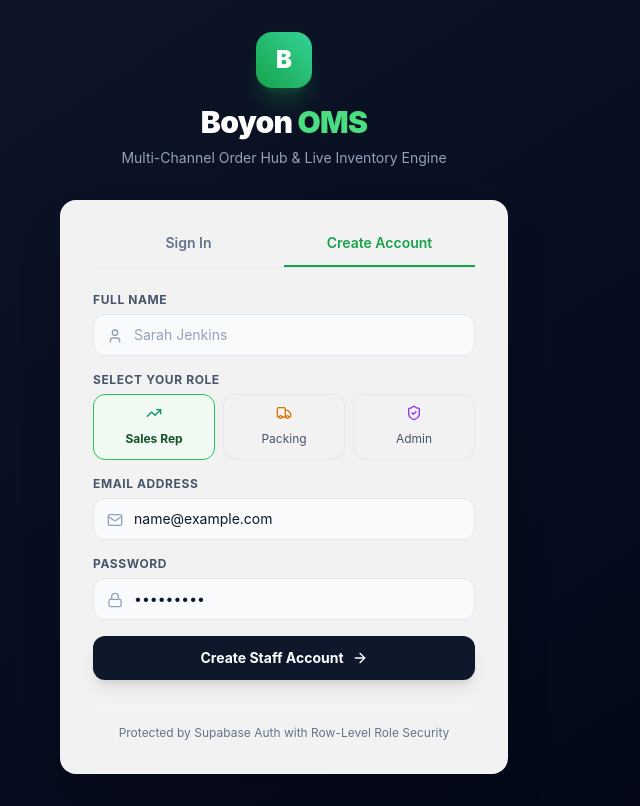
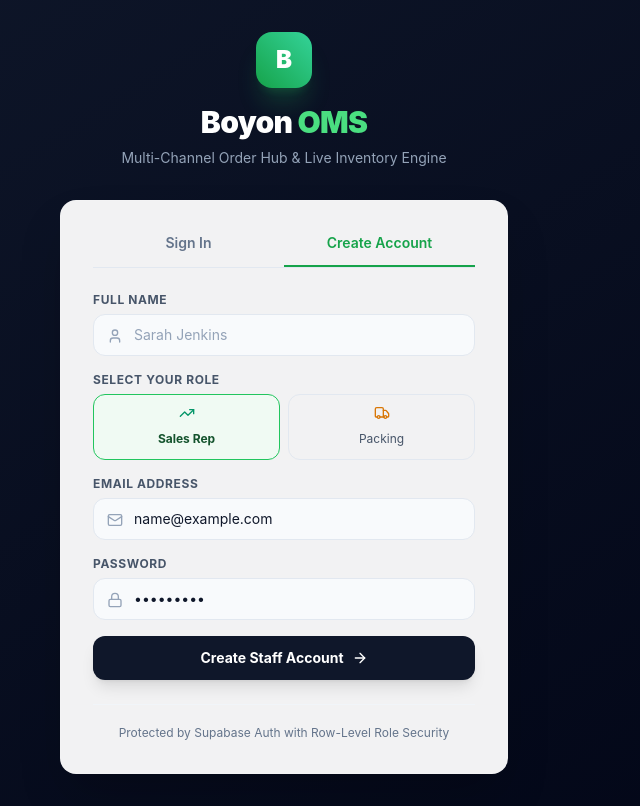
Before and after one commit to Niuarno/AIO-vault-manager, a Next.js app: page /login in a window 1280 px wide. Both pictures are taken after typing "name@example.com", "Sample123" into the empty fields and a click on the button "Create Account". Shown: the whole page, without its empty margins (356-996 px from the left). Built offline with nearby package versions, Linux system fonts and the light colour scheme; no server answers.

Commit message:
added admin security layer

```diff
--- a/src/app/(auth)/login/page.tsx
+++ b/src/app/(auth)/login/page.tsx
@@ -3,7 +3,7 @@
 import React, { useState } from 'react';
 import { useRouter } from 'next/navigation';
 import { createClient } from '@/lib/supabase/client';
-import { ShieldCheck, TrendingUp, Truck, ArrowRight, Lock, Mail, User } from 'lucide-react';
+import { TrendingUp, Truck, ArrowRight, Lock, Mail, User } from 'lucide-react';
 
 export default function LoginPage() {
   const router = useRouter();
@@ -13,7 +13,7 @@ export default function LoginPage() {
   const [email, setEmail] = useState('');
   const [password, setPassword] = useState('');
   const [fullName, setFullName] = useState('');
-  const [role, setRole] = useState<'admin' | 'sales' | 'packing'>('sales');
+  const [role, setRole] = useState<'sales' | 'packing'>('sales');
   const [loading, setLoading] = useState(false);
   const [errorMsg, setErrorMsg] = useState<string | null>(null);
   const [successMsg, setSuccessMsg] = useState<string | null>(null);
@@ -157,7 +157,7 @@ export default function LoginPage() {
                   <label className="block text-xs font-bold uppercase tracking-wider text-slate-600 mb-1.5">
                     Select Your Role
                   </label>
-                  <div className="grid grid-cols-3 gap-2">
+                  <div className="grid grid-cols-2 gap-2">
                     <button
                       type="button"
                       onClick={() => setRole('sales')}
@@ -181,18 +181,6 @@ export default function LoginPage() {
                     >
                       <Truck className="w-4 h-4 mx-auto mb-1 text-amber-600" />
                       <span className="text-xs">Packing</span>
-                    </button>
-                    <button
-                      type="button"
-                      onClick={() => setRole('admin')}
-                      className={`p-2.5 rounded-xl border text-center transition-all ${
-                        role === 'admin'
-                          ? 'border-purple-500 bg-purple-50/80 text-purple-900 font-bold'
-                          : 'border-slate-200 text-slate-600 hover:bg-slate-50'
-                      }`}
-                    >
-                      <ShieldCheck className="w-4 h-4 mx-auto mb-1 text-purple-600" />
-                      <span className="text-xs">Admin</span>
                     </button>
                   </div>
                 </div>
--- a/src/app/api/auth/register/route.ts
+++ b/src/app/api/auth/register/route.ts
@@ -19,6 +19,16 @@ export async function POST(req: NextRequest) {
       );
     }
 
+    // Disallow admin signup through public registration
+    if (role === 'admin') {
+      return NextResponse.json(
+        { error: 'Admin registration is disabled. Please contact an administrator.' },
+        { status: 403 }
+      );
+    }
+
+    const assignedRole = role === 'packing' ? 'packing' : 'sales';
+
     const supabaseAdmin = createAdminClient();
 
     // Create user using Supabase Admin API with email_confirm: true
@@ -29,7 +39,7 @@ export async function POST(req: NextRequest) {
       email_confirm: true,
       user_metadata: {
         full_name: fullName?.trim() || '',
-        role: role || 'sales',
+        role: assignedRole,
       },
     });
 
@@ -44,7 +54,7 @@ export async function POST(req: NextRequest) {
           id: data.user.id,
           email: data.user.email!,
           full_name: fullName?.trim() || '',
-          role: role || 'sales',
+          role: assignedRole,
           updated_at: new Date().toISOString(),
         },
         { onConflict: 'id' }
```
